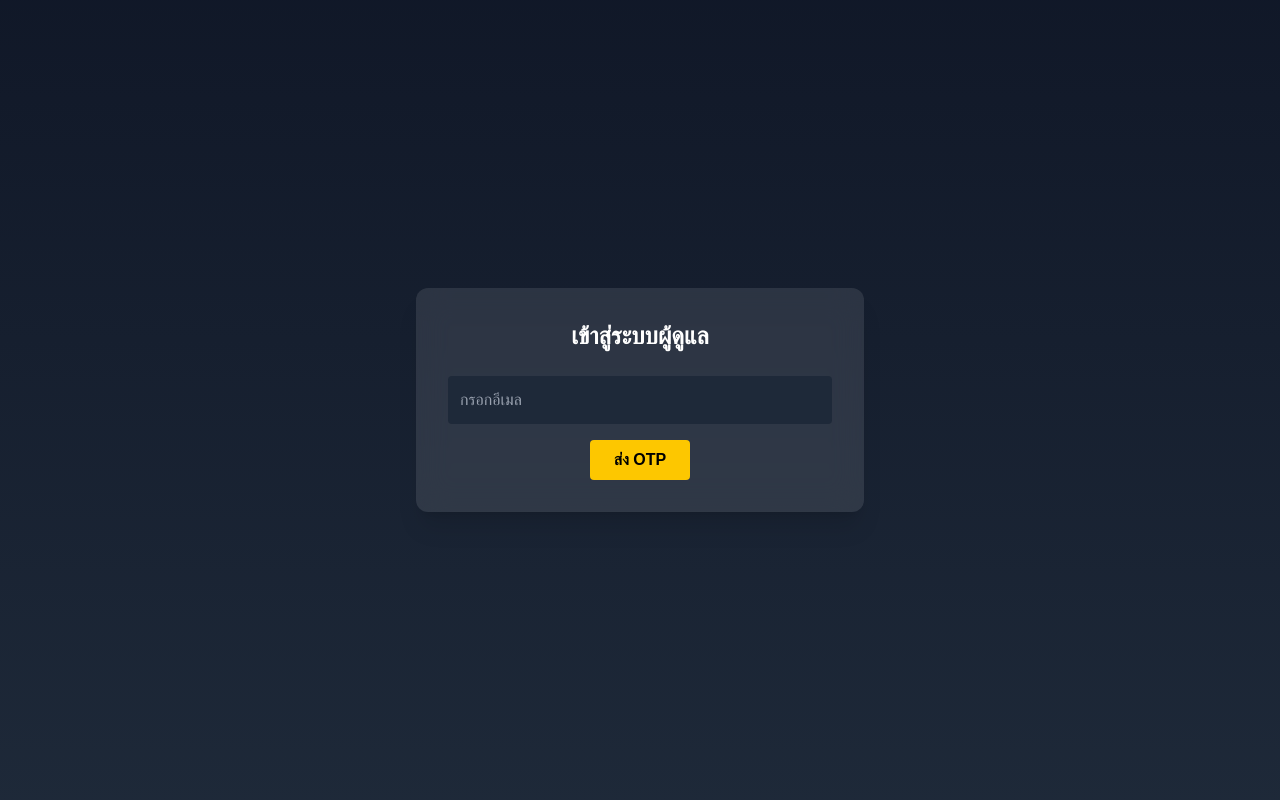
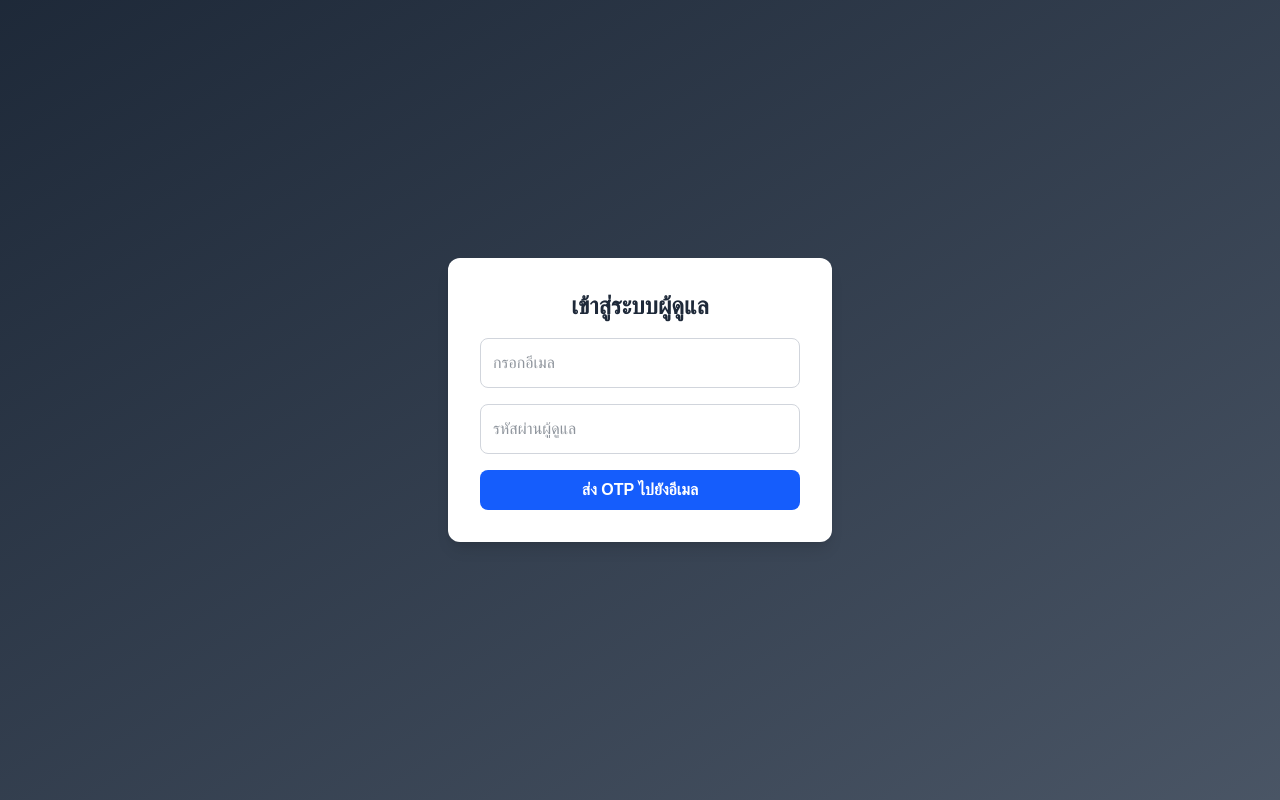
Before and after one commit to naruebet2551/phishnet, a Next.js app: page /login in a window 1280 px wide. Built offline with nearby package versions, Linux system fonts and the light colour scheme.

Commit message:
แก้หน้า admin

```diff
--- a/src/app/login/page.js
+++ b/src/app/login/page.js
@@ -1,57 +1,79 @@
 'use client';
+
 import { useState } from 'react';
 import { useRouter } from 'next/navigation';
 
 export default function LoginPage() {
   const [email, setEmail] = useState('');
-  const [loading, setLoading] = useState(false);
+  const [password, setPassword] = useState('');
+  const [error, setError] = useState('');
   const router = useRouter();
 
-  const handleSendOtp = async () => {
-    if (!email) return;
-    setLoading(true);
+  const handleLogin = async () => {
+    const correctPassword = process.env.NEXT_PUBLIC_ADMIN_PASSWORD;
+
+    if (!email || !password) {
+      setError('กรุณากรอกอีเมลและรหัสผ่าน');
+      return;
+    }
+
+    if (password !== correctPassword) {
+      setError('รหัสผ่านไม่ถูกต้อง');
+      return;
+    }
+
     try {
       const res = await fetch('/api/send-otp', {
         method: 'POST',
         headers: { 'Content-Type': 'application/json' },
-        body: JSON.stringify({ email })
+        body: JSON.stringify({ email }),
       });
+
+      if (!res.ok) throw new Error('ส่ง OTP ไม่สำเร็จ');
+
       const data = await res.json();
-      if (data.success) {
-        router.push('/verify-otp');
-      } else {
-        alert('ส่ง OTP ไม่สำเร็จ');
-      }
+
+      const now = Date.now();
+      localStorage.setItem('phishnet_otp', data.otp); // 💡 ชั่วคราว
+      localStorage.setItem('phishnet_otp_exp', (now + 5 * 60 * 1000).toString()); // หมดอายุใน 5 นาที
+      localStorage.setItem('phishnet_otp_try', '0');
+      localStorage.setItem('phishnet_pending_email', email); // เผื่อใช้ในหน้าอื่น
+
+      router.push('/verify-otp');
     } catch (err) {
-      alert('เกิดข้อผิดพลาด');
-    } finally {
-      setLoading(false);
+      console.error(err);
+      setError('เกิดปัญหาในการส่ง OTP');
     }
   };
 
   return (
-    <main className="min-h-screen bg-gradient-to-b from-gray-900 to-gray-800 text-white flex items-center justify-center px-6">
-      <div className="bg-white/10 backdrop-blur-lg p-8 rounded-xl shadow-xl w-full max-w-md text-center">
-        <h1 className="text-2xl font-bold mb-6">เข้าสู่ระบบผู้ดูแล</h1>
+    <main className="min-h-screen bg-gradient-to-br from-gray-800 to-gray-600 flex items-center justify-center p-6">
+      <div className="bg-white p-8 rounded-xl shadow-lg w-full max-w-sm text-gray-800">
+        <h1 className="text-2xl font-bold mb-4 text-center">เข้าสู่ระบบผู้ดูแล</h1>
         <input
           type="email"
+          placeholder="กรอกอีเมล"
+          className="w-full p-3 mb-4 border border-gray-300 rounded-lg"
           value={email}
           onChange={(e) => setEmail(e.target.value)}
-          placeholder="กรอกอีเมล"
-          className="w-full p-3 mb-4 rounded bg-gray-800 text-white placeholder-gray-400 focus:outline-none"
         />
-        {loading ? (
-          <div className="flex justify-center py-2">
-            <div className="w-6 h-6 border-4 border-white border-t-yellow-400 rounded-full animate-spin"></div>
-          </div>
-        ) : (
-          <button
-            onClick={handleSendOtp}
-            className="bg-yellow-400 hover:bg-yellow-500 text-black font-bold py-2 px-6 rounded transition"
-          >
-            ส่ง OTP
-          </button>
-        )}
+        <input
+          type="password"
+          placeholder="รหัสผ่านผู้ดูแล"
+          className="w-full p-3 mb-4 border border-gray-300 rounded-lg"
+          value={password}
+          onChange={(e) => setPassword(e.target.value)}
+          onKeyDown={(e) => {
+            if (e.key === 'Enter') handleLogin();
+          }}
+        />
+        {error && <p className="text-red-600 text-sm mb-3 text-center">{error}</p>}
+        <button
+          onClick={handleLogin}
+          className="w-full bg-blue-600 hover:bg-blue-700 text-white font-bold py-2 rounded-lg"
+        >
+          ส่ง OTP ไปยังอีเมล
+        </button>
       </div>
     </main>
   );
```
